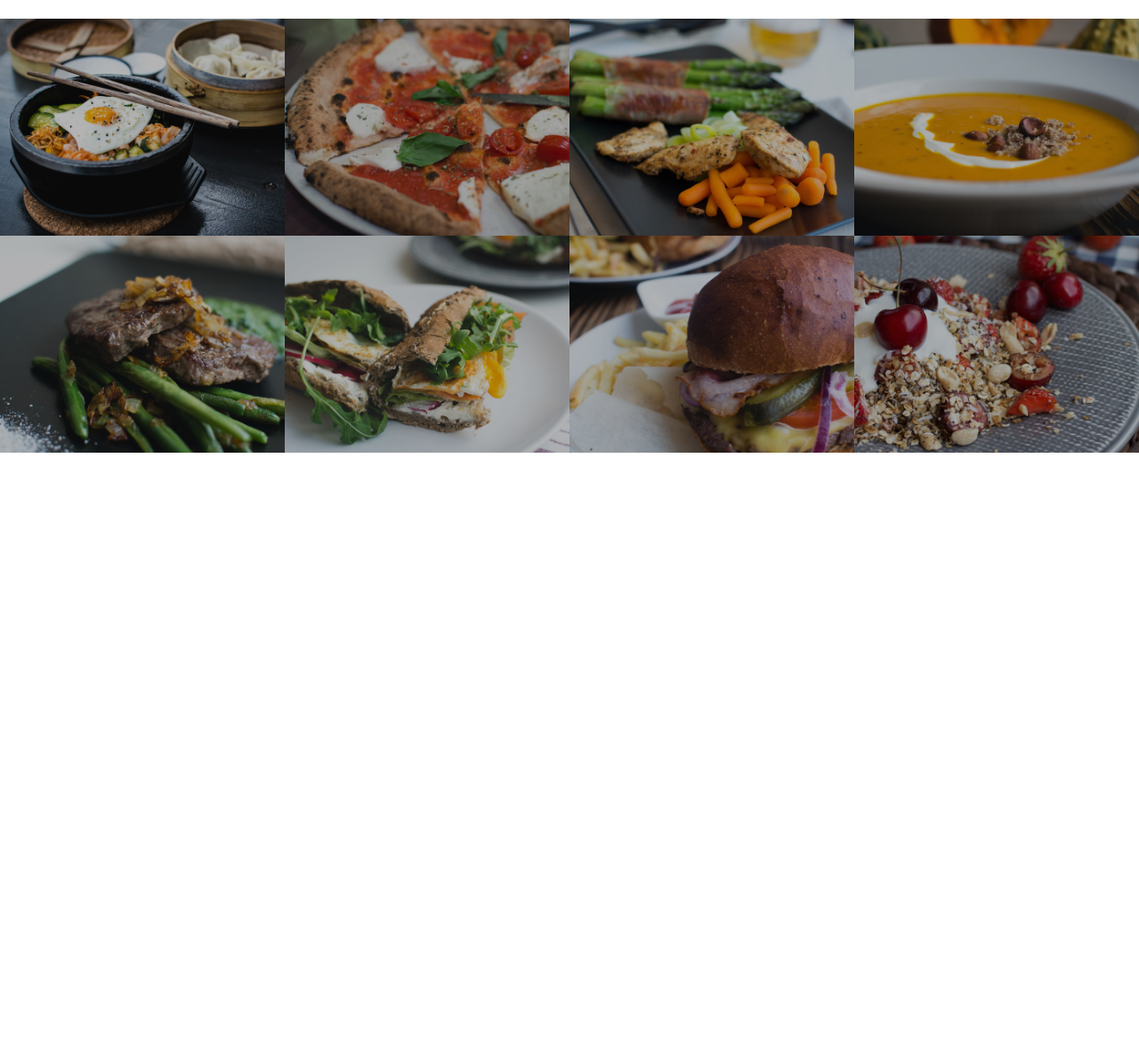
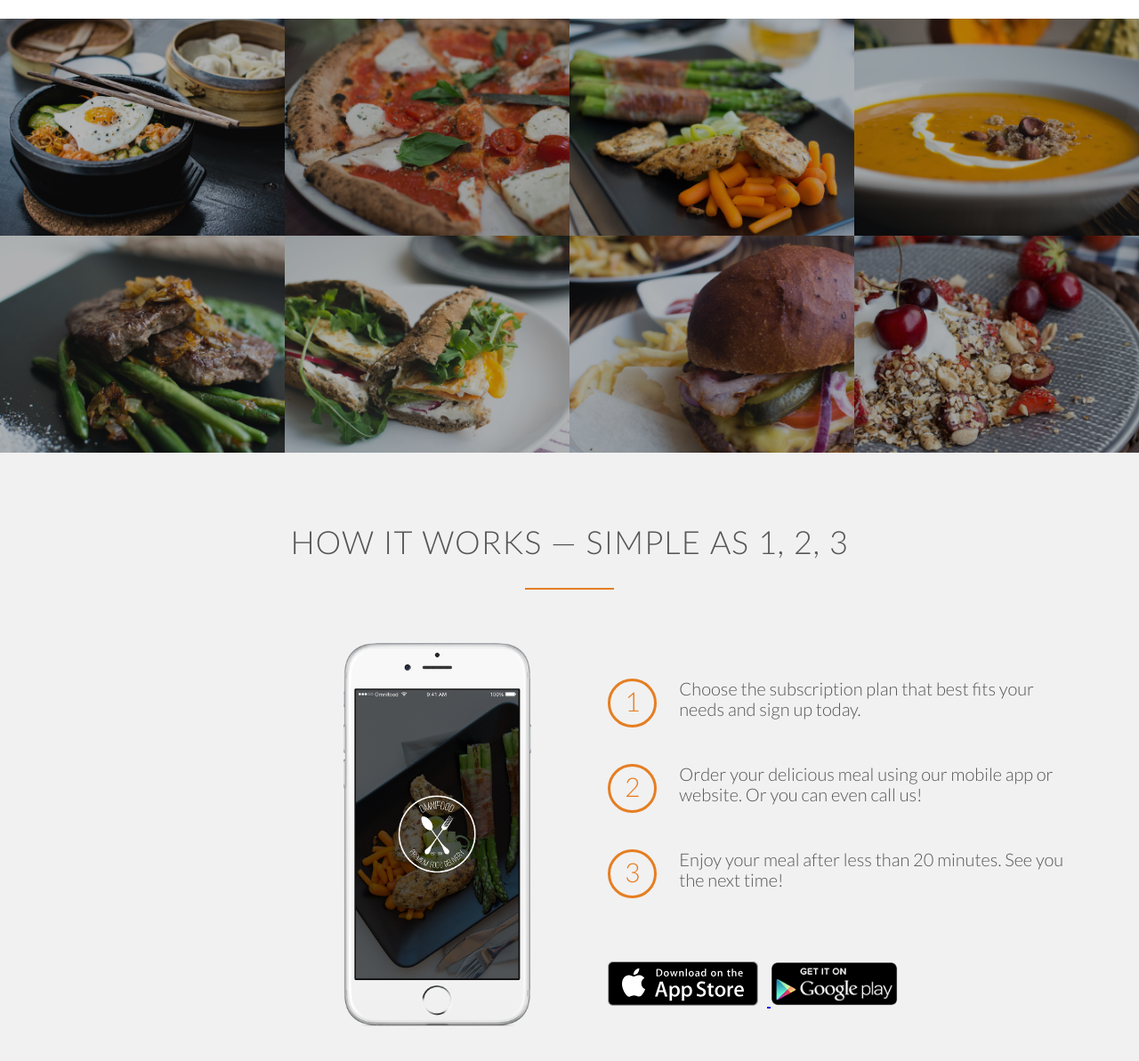
Before and after one commit to Pedjon/omnifood, a plain HTML site: page index.html in a window 1280 px wide. Shown: the part 1489-2682 px from the top of the page at 89% size. Before the commit the page ends 1998 px from the top, so only its background shows below. Drawn offline with Linux system fonts and the light colour scheme; files whose address does not match are found by name.

Commit message:
Finishes the implementation of the how it works section

```diff
--- a/index.html
+++ b/index.html
@@ -80,7 +80,7 @@
         </section>
 
         <section class="section-meals">
-            <ul class="meals-showcase">
+            <ul class="meals-showcase clearfix">
                 <li>
                     <figure class="meal-photo">
                         <img src="resources/img/1.jpg" alt="Korean bibimbap with egg and vegetables">
@@ -102,7 +102,7 @@
                     </figure>
                 </li>
             </ul>
-            <ul class="meals-showcase">
+            <ul class="meals-showcase clearfix">
                 <li>
                     <figure class="meal-photo">
                         <img src="resources/img/5.jpg" alt="Paleo beef steak with vegetables">
@@ -125,5 +125,47 @@
                 </li>
             </ul>
         </section>
+
+        <section class="section-steps">
+            <div class="row">
+                <h2>How it works &mdash; Simple as 1, 2, 3</h2>
+            </div>
+            <div class="row">
+                <div class="col span-1-of-2 steps-box">
+                    <img src="resources/img/app-iPhone.png" alt="Omnifood app on Iphone" class="app-screen">
+                </div>
+                <div class="col span-1-of-2 steps-box">
+                    <div class="works-step">
+                        <div>1</div>
+                        <p>Choose the subscription plan that best fits your needs and sign up today.</p>
+                    </div>
+                    <div class="works-step">
+                        <div>2</div>
+                        <p>Order your delicious meal using our mobile app or website. Or you can even call us!</p>
+                    </div>
+                    <div class="works-step">
+                        <div>3</div>
+                        <p>Enjoy your meal after less than 20 minutes. See you the next time!</p>
+                    </div>
+
+                    <a href="#" class="btn-app">
+                        <img src="resources/img/download-app.svg" alt="App Store Button">
+                    </a>
+
+                    <a href="#" class="btn-app">
+                        <img src="resources/img/download-app-android.png" alt="Play Store Button">
+                    </a>
+                </div>
+            </div>
+        </section>
     </body>
 </html>
+
+
+<!--
+Title:
+
+1.
+2.
+3.
+-->
--- a/resources/css/style.css
+++ b/resources/css/style.css
@@ -17,6 +17,15 @@ html {
     font-weight: 300;
     font-size: 20px;
     text-rendering: optimizeLegibility;
+}
+
+.clearfix {zoom: 1;}
+.clearfix:after{
+    content: '.';
+    clear: both;
+    display: block;
+    height: 0;
+    visibility: hidden;
 }
 
 /* --------------------------------------- */
@@ -240,3 +249,54 @@ header {
     opacity: 1;
     transform: scale(1.03);
 }
+
+/* --------------------------------------- */
+/* HOW IT WORKS */
+/* --------------------------------------- */
+
+.section-steps {
+    background-color: rgb(241, 241, 241);
+}
+
+.steps-box:first-child {
+    text-align: right;
+    padding-right: 3%;
+    margin-top: 30px;
+}
+
+.steps-box:last-child {
+    padding-left: 3%;
+    margin-top: 70px;
+}
+
+.app-screen {
+    width: 40%;
+}
+
+.works-step {
+    margin-bottom: 50px;
+}
+
+.works-step:last-of-type {
+    margin-bottom: 80px;
+}
+
+
+.works-step div {
+    color: #e67e22;
+    border: 3px solid #e67e22;
+    border-radius: 50%;
+    height: 55px;
+    width: 55px;
+    text-align: center;
+    padding: 5px;
+    float: left;
+    font-size: 150%;
+    margin-right: 25px;
+}
+
+.btn-app img {
+    height: 50px;
+    width: auto;
+    margin-right: 10px;
+}
```
